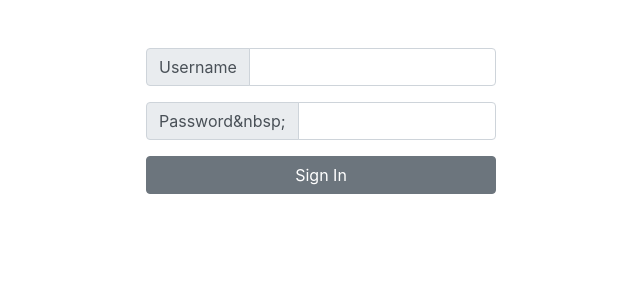
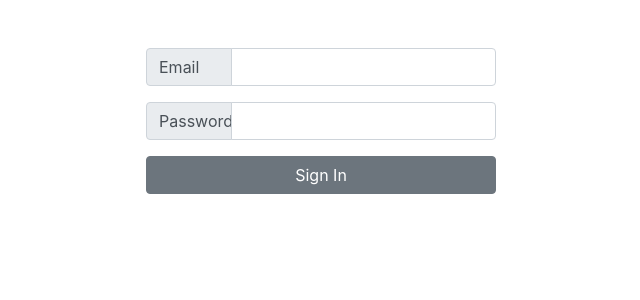
Before and after one commit to AstroKiR/flask_roles_permissions, a Flask app: page /login in a window 1280 px wide. Shown: the part 56-356 px from the top of the page, without its empty margins (319-959 px from the left). Run offline with Flask 2, Linux system fonts and the light colour scheme; some libraries are stand-ins or nearby versions.

Commit message:
login with email

```diff
--- a/app/forms.py
+++ b/app/forms.py
@@ -4,7 +4,7 @@ from wtforms.validators import DataRequired
 
 
 class LoginForm(FlaskForm):
-    username = StringField('Username', validators=[DataRequired()])
-    password = PasswordField('Password&nbsp;', validators=[DataRequired()])
+    email = StringField('Email', validators=[DataRequired()])
+    password = PasswordField('Password', validators=[DataRequired()])
     remember_me = BooleanField('Remember Me')
     submit = SubmitField('Sign In')
--- a/app/routes.py
+++ b/app/routes.py
@@ -20,9 +20,9 @@ def login():
         return redirect(url_for('index'))
     form = LoginForm()
     if form.validate_on_submit():
-        user = User.query.filter_by(username=form.username.data).first()
+        user = User.query.filter_by(email=form.email.data).first()
         if user is None or not user.check_password(form.password.data):
-            flash('Invalid username or password')
+            flash('Invalid email or password')
             return redirect(url_for('login'))
         login_user(user, remember=form.remember_me.data)
         next_page = request.args.get('next')
--- a/app/static/css/custom.css
+++ b/app/static/css/custom.css
@@ -14,3 +14,11 @@ form {
 .main_alert {
     margin-bottom: 0px;
 }
+
+.email_label {
+    width: 86px;
+}
+
+.password_label {
+    width: 86px;
+}
--- a/app/templates/login.html
+++ b/app/templates/login.html
@@ -8,14 +8,14 @@
                 <form method="POST" action="" novalidate>
                     {{ form.hidden_tag() }}
 
-                    {% for error in form.username.errors %}
+                    {% for error in form.email.errors %}
                     <span style="color: red;">[{{ error }}]</span>
                     {% endfor %}
                     <div class="input-group mb-3">
                         <div class="input-group-prepend">
-                            {{ form.username.label(class_="input-group-text") }}
+                            {{ form.email.label(class_="input-group-text email_label") }}
                         </div>
-                        {{ form.username(id="username", class_="form-control") }}
+                        {{ form.email(id="email", class_="form-control") }}
                     </div>
 
                     {% for error in form.password.errors %}
@@ -23,7 +23,7 @@
                     {% endfor %}
                     <div class="input-group mb-3">
                         <div class="input-group-prepend">
-                            {{ form.password.label(class_="input-group-text") }}
+                            {{ form.password.label(class_="input-group-text password_label") }}
                         </div>
                         {{ form.password(id="password", class_="form-control") }}
                     </div>
```
